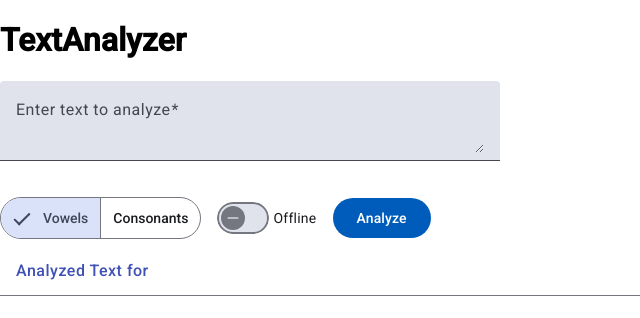
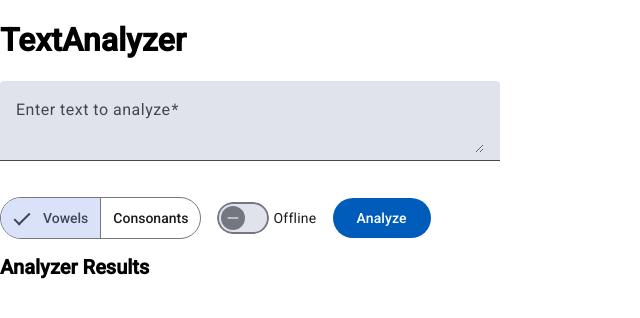
Before and after one commit to aylin-sarioglu/coding-task, an Angular app in the folder frontend/text-analyzer-app/: page / in a window 1280 px wide. Shown: the top 318 px of the page, without its empty margins (0-640 px from the left). Built offline with nearby package versions, Linux system fonts and the light colour scheme.

Commit message:
refactor: add functionality to display each new results dynamically

```diff
--- a/frontend/text-analyzer-app/src/components/analyzer-result/analyzer-result.component.html
+++ b/frontend/text-analyzer-app/src/components/analyzer-result/analyzer-result.component.html
@@ -1,16 +1,18 @@
 <main class="main">
-  <h2 *ngIf="result" class="list-title">Analyzer Results</h2>
+  <h2 class="list-title">Analyzer Results</h2>
 
-  <mat-list role="list" class="analyzer-result-list">
+  <mat-list *ngIf="results" role="list" class="analyzer-result-list">
+    <ng-container *ngFor="let result of results">
       <mat-list-item>
         <span matListItemTitle class="list-item-title"
-        >Analyzed Text {{ result?.inputText }} for
-        {{ result?.analyzerMode }}</span
+          >Analyzed Text {{ result.inputText }} for
+          {{ result.analyzerMode }}</span
         >
-      <span matListItemLine *ngFor="let entry of result?.report | keyvalue">
+        <span matListItemLine *ngFor="let entry of result.report | keyvalue">
           Letter {{ entry.key }} appears {{ entry.value }} times
         </span>
       </mat-list-item>
       <mat-divider></mat-divider>
+    </ng-container>
   </mat-list>
 </main>
--- a/frontend/text-analyzer-app/src/components/analyzer-result/analyzer-result.component.ts
+++ b/frontend/text-analyzer-app/src/components/analyzer-result/analyzer-result.component.ts
@@ -14,13 +14,15 @@ import { CommonModule } from '@angular/common';
   styleUrl: './analyzer-result.component.css',
 })
 export class AnalyzerResultComponent {
-  result: TextAnalyzerResponse | null = null;
+  results: TextAnalyzerResponse[] | null = [];
 
   constructor(private readonly textAnalyzer: OnlineTextAnalyzer) {}
 
   ngOnInit(): void {
     this.textAnalyzer.result$.subscribe((response) => {
-      this.result = response;
+      if (response) {
+        this.results?.unshift(response);
+      }
     });
   }
 }
--- a/frontend/text-analyzer-app/src/components/user-input/user-input.component.ts
+++ b/frontend/text-analyzer-app/src/components/user-input/user-input.component.ts
@@ -35,7 +35,7 @@ import { OnlineTextAnalyzer } from '../../services/online-text-analyzer';
 })
 export class UserInputComponent {
   inputText: string = '';
-  selectedValue: 'VOWELS' | 'CONSONANTS' = 'VOWELS';
+  selectedValue: AnalyzerMode = 'VOWELS';
   isOnline: boolean = false;
 
   constructor(private readonly textAnalyzer: OnlineTextAnalyzer) {}
```
Lines whose indentation alone changed are shown as unchanged.
